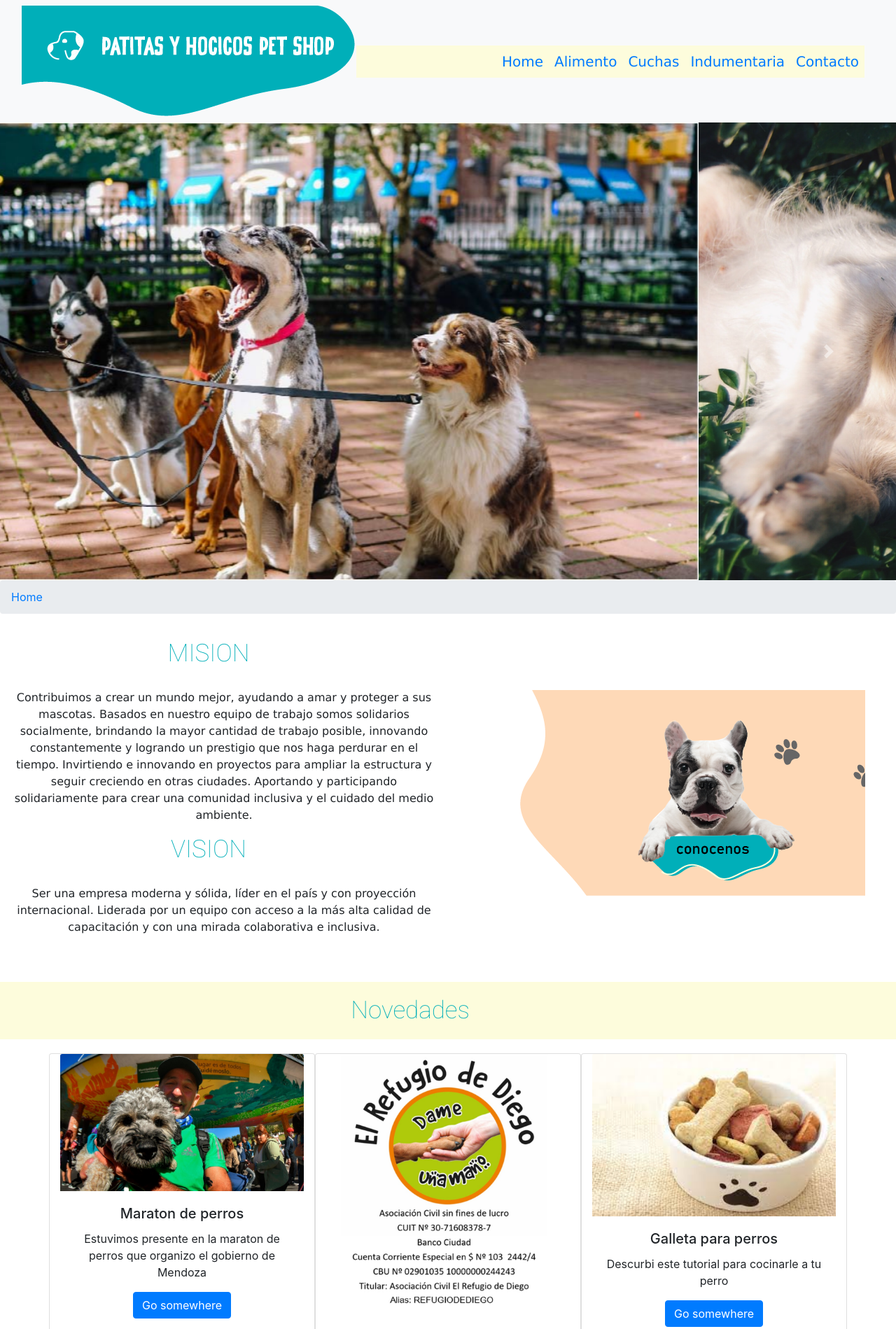
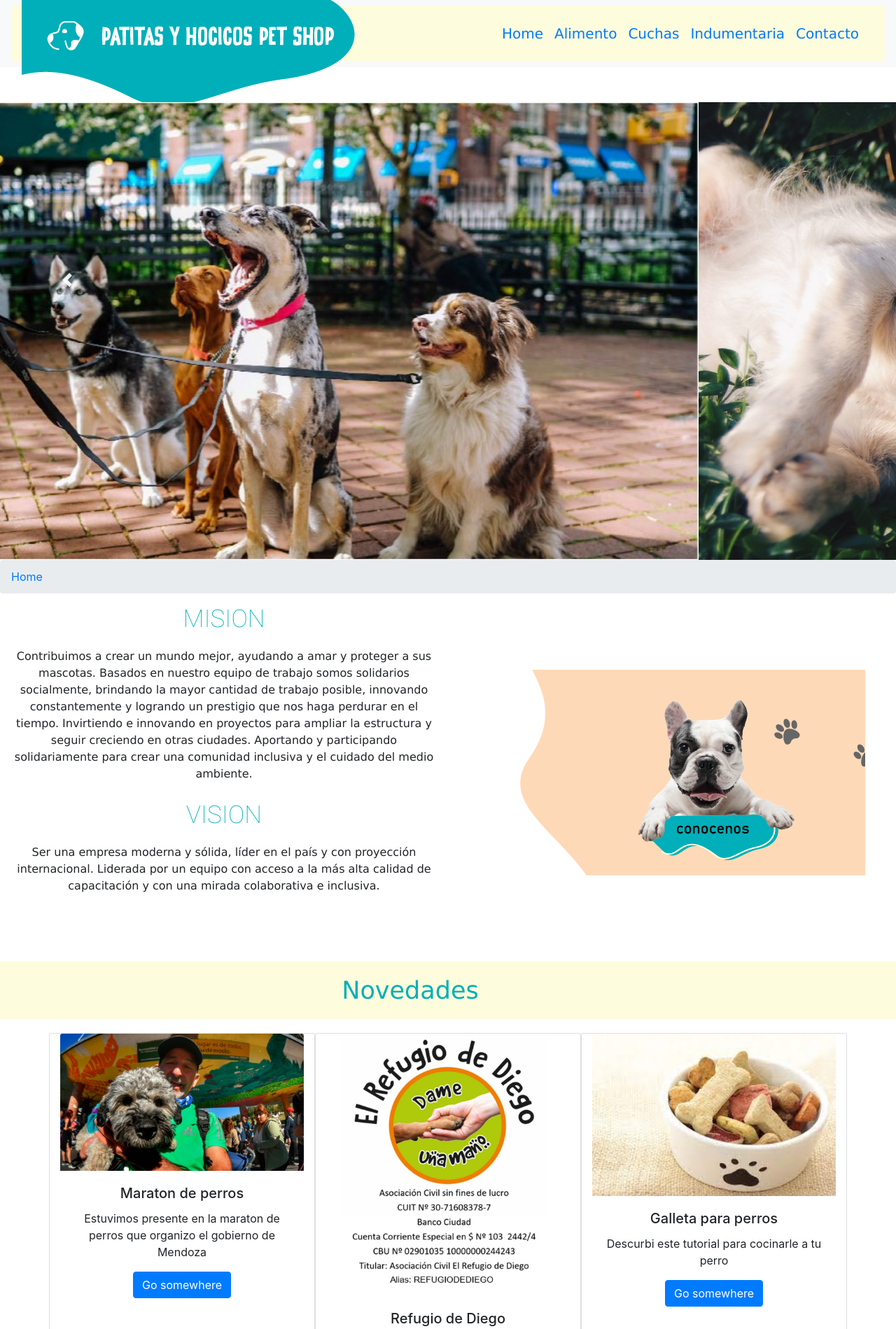
Before and after one commit to belenrojo/proyectofinal, a website: page index.html in a window 1280 px wide. Shown: the top 1899 px of the page at 70% size. Drawn offline with nearby package versions, Linux system fonts and the light colour scheme.

Commit message:
correcciones sass

```diff
--- a/index.html
+++ b/index.html
@@ -14,8 +14,8 @@
   <!-- inicio nav -->
   <nav class="navbar navbar-expand-lg bg-light">
       <div class="container-fluid">
-             <a href="./index.html"></a>
-              <img src="./imagenes/logo-06-06-08.png" alt="logo" class="nav-logo"> </a>
+        <a href="index.html"></a>
+        <img class="img-logo" src="./imagenes/logo-06-06-08.png" alt="logo" class="nav-logo"> </a>
           <button class="navbar-toggler" type="button" data-bs-toggle="collapse" data-bs-target="#navbarSupportedContent" aria-controls="navbarSupportedContent" aria-expanded="false" aria-label="Toggle navigation">
             <span class="navbar-toggler-icon"></span>
           </button>
@@ -133,7 +133,7 @@
       </div>
     </article>
     <footer id="pie">
-        <h2>Encontranos en las redes</h2>
+        <h2>Seguinos en las redes</h2>
         <a href="https://m.facebook.com/login/?locale=es_ES" id="l_f">
             <img src="./imagenes/f_logo-06.png" alt="facebook_logo">
         </a>
--- a/scss/_commons.scss
+++ b/scss/_commons.scss
@@ -0,0 +1,21 @@
+// size
+$heightSm: 20px;
+$heightMd: 80px;
+$heightLg: 100px;
+$heightXl: 200px;
+
+// padding
+$paddSm: 5px;
+$paddMd: 20px;
+$paddLg: 50px;
+$paddXl: 200px;
+
+// width
+$widthSm: 20%;
+$widthMd: 50%;
+$widthLg: 80%;
+
+// margin
+$marginSm: 5px;
+$marginMd: 10px;
+$marginLg: 20px;
--- a/scss/_footer.scss
+++ b/scss/_footer.scss
@@ -1,31 +1,27 @@
 #pie {
     width: 100%;
     background-color:$thirdColor;
-    margin: 5px 10px;
-    padding: 1px 10px;
     align-items: center;
     color: $mainColor;
-    grid-area: pie-b;
+    height: $heightLg;
+    padding-left: $paddMd;
 
     #l_f {
         display: inline;
         justify-content: space-between;
         margin-left: 10px;
-
        }
 
     #l_i{
         display: inline;
         justify-content: space-between;
         margin-left: 10px;
-
        }
 
     #l_l{
         display: inline;
         justify-content: space-between;
        margin-left: 10px;
-
        }
 
     #pie p {
--- a/scss/_main.scss
+++ b/scss/_main.scss
@@ -1,7 +1,7 @@
 @import "_vars";
 @import "_mixins";
 @import "_fonts";
+@import "_commons";
 @import "_navBar";
-@import "_commons";
 @import "_productos";
 @import "_footer";
--- a/scss/_mixins.scss
+++ /dev/null
@@ -1,43 +0,0 @@
-.btn-primary{
-    width: 100px;
-    height: 30px;
-    background-color: map-get ($map:$paleta, $key:'uno' );
-    border: none;
-    display: flex;
-    justify-content: center;
-    align-items: center;
-    color: black;
-
-}
-
-// extend
-.btn-secondary{
-    @extend .btn-primary;
-    border-radius: 4px;
-}
-
-// mixins
-@mixin texto ($font-size, $line-height, $color) {
-    font-family: $fontMain;
-    font-size: $size;
-    line-height: $interlineado;
-    color: $color;
-    padding: 4px;
-}
-
-.titulo-m {
-    @include texto(2em, 2.4em)
-}
-
-.titulo-v{
-    @include texto(2em, 2.4em )
-
-}
-
-
-// maps
-$paleta:(
-    'uno': #f1b6f1,
-    'dos': #e640f1,
-    'tres': #b25dd4,
-)
--- a/scss/_navBar.scss
+++ b/scss/_navBar.scss
@@ -1,15 +1,30 @@
-#navbarSupportedContent {
+.container-fluid {
+    background-color: $mainColor;
+    height: $heightMd;
+
+    .img-logo {
+        padding-top: $paddLg;
+        display: flex;
+        align-items: flex-start;
+     }
+
+    #navbarSupportedContent {
     background-color: $mainColor;
     font-family: $mainFont;
     font-size: $textLg;
-    width: 100%;
+    width: 50%;
     padding-left: 200px;
-    align-items: flex-end;
-    margin-right: 100px;
+    margin-right: 50px;
     ul li{
         display: flex;
         align-items: flex-end;
     }
+    }
+}
+
+#carouselExampleControls{
+    padding-top:$paddLg ;
+    position: static;
 }
 
 .content {
@@ -41,7 +56,9 @@
     #titulo-m {
         font-family: $secondaryFont;
         font-size: $textXl;
-        @include texto(2em, 2.4em,)
+        text-align: center;
+        color: $secondaryColor;
+
 
     }
 
@@ -57,7 +74,8 @@
     #titulo-v {
         font-family:$secondaryFont;
         font-size: $textXl;
-        @include texto(2em, 2.4em,)
+        text-align: center;
+        color: $secondaryColor;
 
 
     }
@@ -77,7 +95,7 @@
 
 
     .titulo-novedades {
-           font-family: $secondaryFont;
+           font-family: $mainFont;
            font-size: $textXl;
            color: $secondaryColor;
            text-align: center;
```
Also changed, not shown: views/alimento.html (+3 -3 lines), views/contacto.html (+2 -2 lines), views/cuchas.html (+2 -2 lines), views/indumentaria.html (+2 -2 lines), css/style.css. Lines whose indentation alone changed are shown as unchanged.
